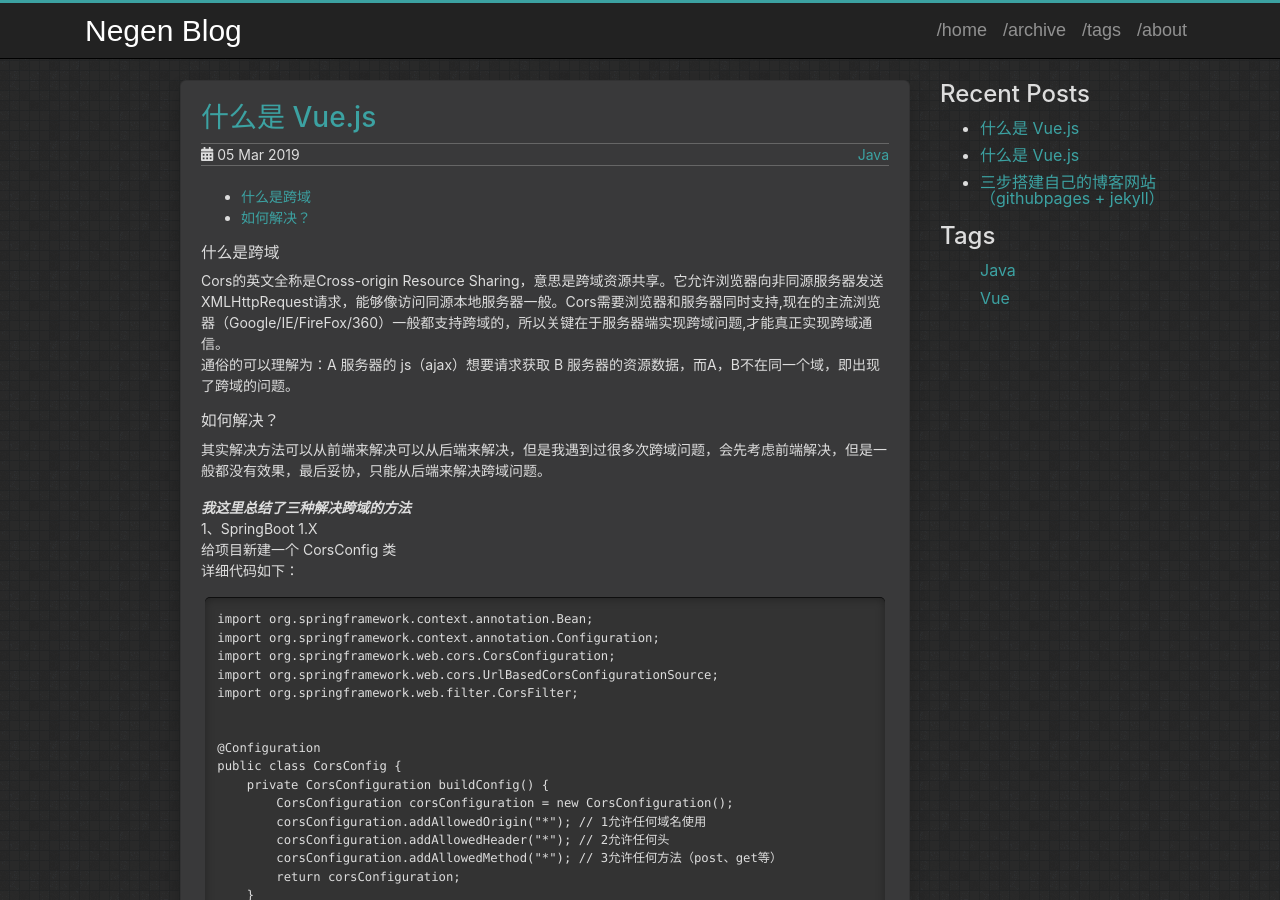
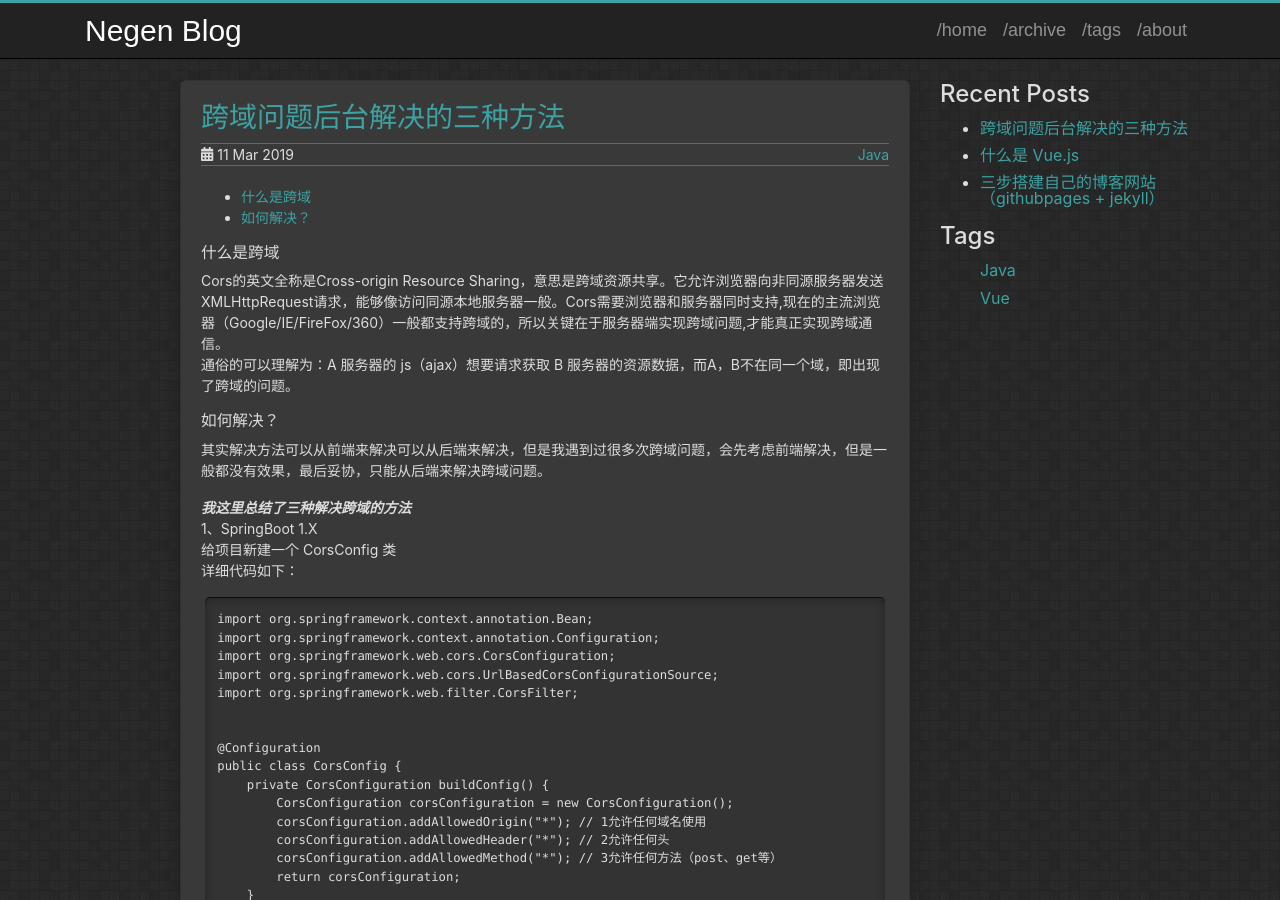
Before and after one commit to Negen9527/Negen, a Jekyll site: the page built from _posts/2019-03-11-跨域问题后台解决的三种方法.md, in a window 1280 px wide and 900 px high. Built offline with Jekyll 4.4.1, drawn with Linux system fonts in a browser that asks for light colours.

Commit message:
[update]file Name

```diff
--- a/_posts/2019-03-11-跨域问题后台解决的三种方法.md
+++ b/_posts/2019-03-11-跨域问题后台解决的三种方法.md
@@ -1,7 +1,7 @@
 ---
 layout: post
-title: 什么是 Vue.js
-date:   2019-03-05 14:46
+title: 跨域问题后台解决的三种方法
+date:   2019-03-11 15:07
 description: For some big articles you can use table on content
 toc: true
 tags: Java
```
